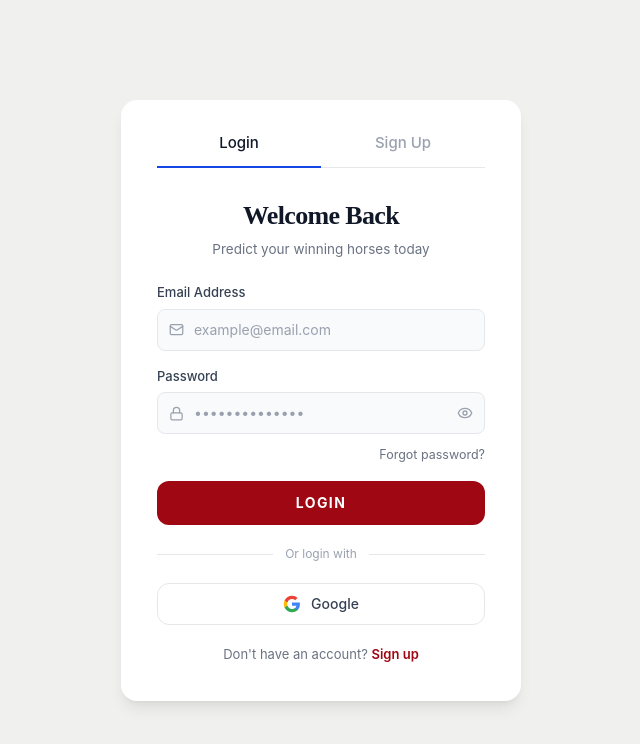
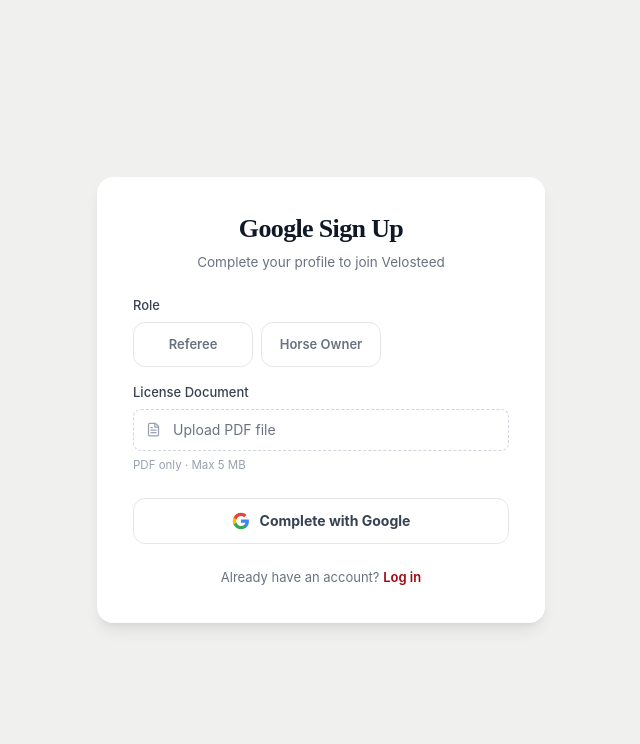
Before and after one commit to MrAlpha9S/WDP, a React (Vite) app in the folder WDP-web/Horsari/: page /google-register in a window 1280 px wide. Before the commit this address led to /login. Shown: the top 744 px of the page, without its empty margins (319-959 px from the left). Built offline with nearby package versions, Linux system fonts and the light colour scheme.

Commit message:
feat: implement authentication pages with role-based registration and Google sign-in support

```diff
--- a/WDP-web/Horsari/src/App.tsx
+++ b/WDP-web/Horsari/src/App.tsx
@@ -3,6 +3,7 @@
 import ProtectedRoute from "./ProtectedRoute";
 import NavBar from "./components/NavBar";
 import LoginPage from "./pages/LoginPage";
+import GoogleRegisterPage from "./pages/GoogleRegisterPage";
 import HomePage from "./pages/HomePage";
 import RefereeDashboardPage from "./pages/Referee/Index";
 import RaceMonitorPage from "./pages/Referee/RaceMonitorIndex";
@@ -15,6 +16,7 @@
         <Routes>
           {/* Public */}
           <Route path="/login" element={<LoginPage />} />
+          <Route path="/google-register" element={<GoogleRegisterPage />} />
 
           {/* Protected */}
           <Route
--- /dev/null
+++ b/WDP-web/Horsari/src/pages/GoogleRegisterPage.tsx
@@ -0,0 +1,107 @@
+import { useState } from "react";
+import { useNavigate } from "react-router-dom";
+import { useAuth } from "../providers/AuthProvider";
+import { PdfUploadField } from "../components/FilesUploadProps";
+import { RoleSelector, type Role } from "../components/RoleSelectionProps";
+
+function GoogleIcon() {
+  return (
+    <svg width="18" height="18" viewBox="0 0 24 24" aria-hidden="true">
+      <path fill="#4285F4" d="M22.56 12.25c0-.78-.07-1.53-.2-2.25H12v4.26h5.92c-.26 1.37-1.04 2.53-2.21 3.31v2.77h3.57c2.08-1.92 3.28-4.74 3.28-8.09z" />
+      <path fill="#34A853" d="M12 23c2.97 0 5.46-.98 7.28-2.66l-3.57-2.77c-.98.66-2.23 1.06-3.71 1.06-2.86 0-5.29-1.93-6.16-4.53H2.18v2.84C3.99 20.53 7.7 23 12 23z" />
+      <path fill="#FBBC05" d="M5.84 14.09c-.22-.66-.35-1.36-.35-2.09s.13-1.43.35-2.09V7.07H2.18C1.43 8.55 1 10.22 1 12s.43 3.45 1.18 4.93l2.85-2.22.81-.62z" />
+      <path fill="#EA4335" d="M12 5.38c1.62 0 3.06.56 4.21 1.64l3.15-3.15C17.45 2.09 14.97 1 12 1 7.7 1 3.99 3.47 2.18 7.07l3.66 2.84c.87-2.6 3.3-4.53 6.16-4.53z" />
+    </svg>
+  );
+}
+
+export default function GoogleRegisterPage() {
+  const { loginWithGoogle } = useAuth();
+  const navigate = useNavigate();
+
+  const [error, setError] = useState("");
+  const [submitting, setSubmitting] = useState(false);
+  const [pdfFile, setPdfFile] = useState<File | null>(null);
+  const [selectedRole, setSelectedRole] = useState<Role | null>(null);
+
+  const ROLES: Role[] = [
+    { role: "referee", label: "Referee" },
+    { role: "owner", label: "Horse Owner" },
+  ];
+
+  const handleGoogleSignup = async (e: React.FormEvent) => {
+    e.preventDefault();
+    setError("");
+
+    if (!selectedRole) {
+      setError("You must select a role");
+      return;
+    }
+    if (!pdfFile) {
+      setError("Certification must be submitted for this role");
+      return;
+    }
+    if (pdfFile.size > 5 * 1024 * 1024) {
+      setError("PDF must be under 5 MB.");
+      return;
+    }
+
+    setSubmitting(true);
+    try {
+      // In reality, you'd pass role & pdf to an API or attach to the user context
+      await loginWithGoogle();
+      if (selectedRole.role === "referee") {
+        navigate("/referee/dashboard", { replace: true });
+      } else {
+        navigate("/", { replace: true });
+      }
+    } catch (err: any) {
+      setError(err?.message ?? "Google sign up failed. Please try again.");
+    } finally {
+      setSubmitting(false);
+    }
+  };
+
+  return (
+    <div className="min-h-screen bg-[#f0f0ef] flex items-center justify-center px-4 py-10">
+      <div className="w-full max-w-md bg-white rounded-2xl shadow-lg shadow-black/8 px-9 pt-8 pb-9">
+        <h1 className="text-[26px] font-semibold text-gray-900 text-center tracking-tight mb-1"
+          style={{ fontFamily: "'Playfair Display', serif" }}>
+          Google Sign Up
+        </h1>
+        <p className="text-[13.5px] text-gray-500 text-center mb-6">
+          Complete your profile to join Velosteed
+        </p>
+
+        {error && (
+          <div className="mb-4 px-4 py-2.5 bg-red-50 border border-red-200 rounded-lg text-[13px] text-red-700">
+            {error}
+          </div>
+        )}
+
+        <form onSubmit={handleGoogleSignup} className="flex flex-col gap-4">
+          <RoleSelector roles={ROLES} selected={selectedRole} onChange={setSelectedRole} />
+
+          <PdfUploadField
+            label="License Document"
+            hint="PDF only · Max 5 MB"
+            file={pdfFile}
+            onChange={setPdfFile}
+          />
+
+          <button type="submit" disabled={submitting}
+            className="w-full flex items-center justify-center gap-2.5 bg-white border border-gray-200 rounded-xl py-3 text-sm font-bold text-gray-700 hover:bg-gray-50 hover:border-gray-300 hover:shadow-sm disabled:opacity-60 transition-all duration-150 mt-2">
+            <GoogleIcon /> {submitting ? "Signing up…" : "Complete with Google"}
+          </button>
+
+          <p className="text-center text-[13px] text-gray-500 mt-2">
+            Already have an account?{" "}
+            <button type="button" onClick={() => navigate("/login")} className="text-red-800 font-semibold hover:underline">
+              Log in
+            </button>
+          </p>
+        </form>
+      </div>
+    </div>
+  );
+}
--- a/WDP-web/Horsari/src/pages/LoginPage.tsx
+++ b/WDP-web/Horsari/src/pages/LoginPage.tsx
@@ -241,7 +241,7 @@
               <div className="flex-1 h-px bg-gray-200" />
             </div>
 
-            <button type="button" onClick={handleGoogle} disabled={submitting}
+            <button type="button" onClick={() => navigate("/google-register")} disabled={submitting}
               className="w-full flex items-center justify-center gap-2.5 border border-gray-200 rounded-xl py-2.5 text-sm font-medium text-gray-700 hover:bg-gray-50 hover:border-gray-300 hover:shadow-sm disabled:opacity-60 transition-all duration-150">
               <GoogleIcon /> Google
             </button>
```
